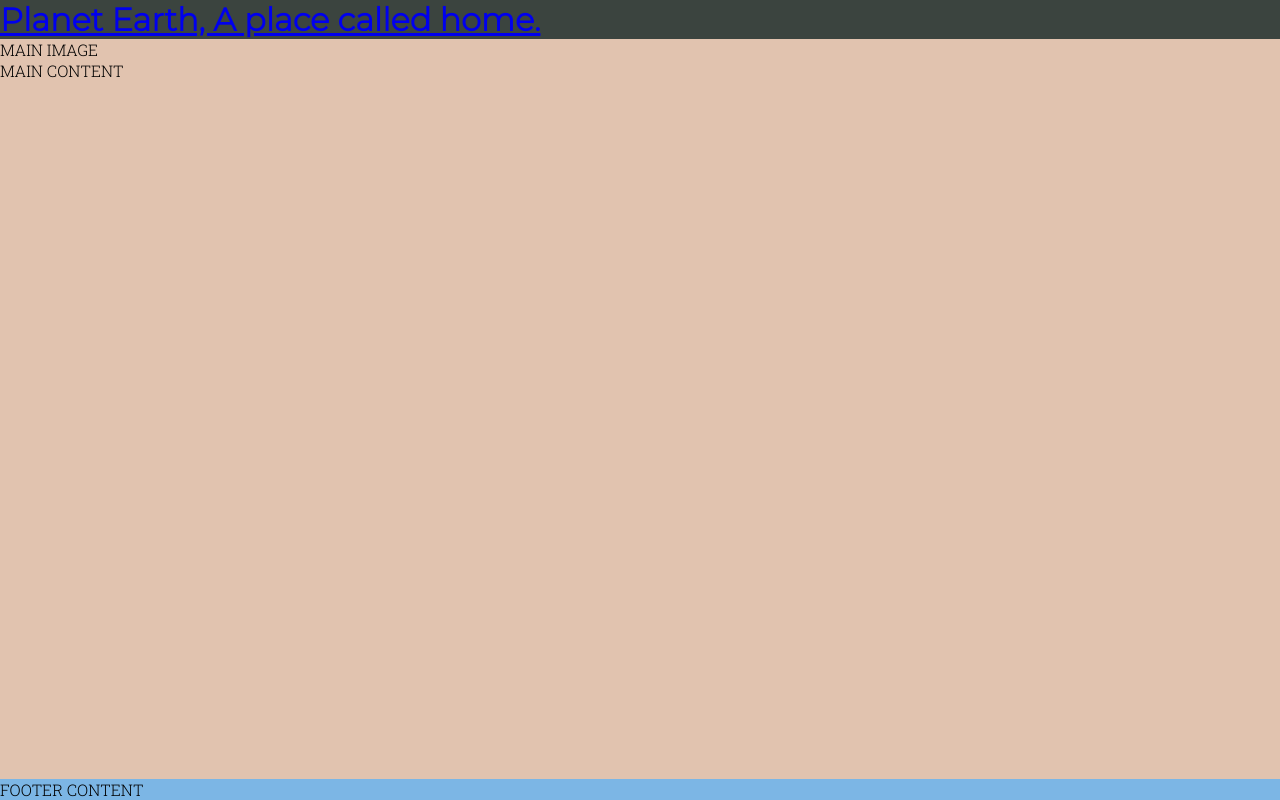
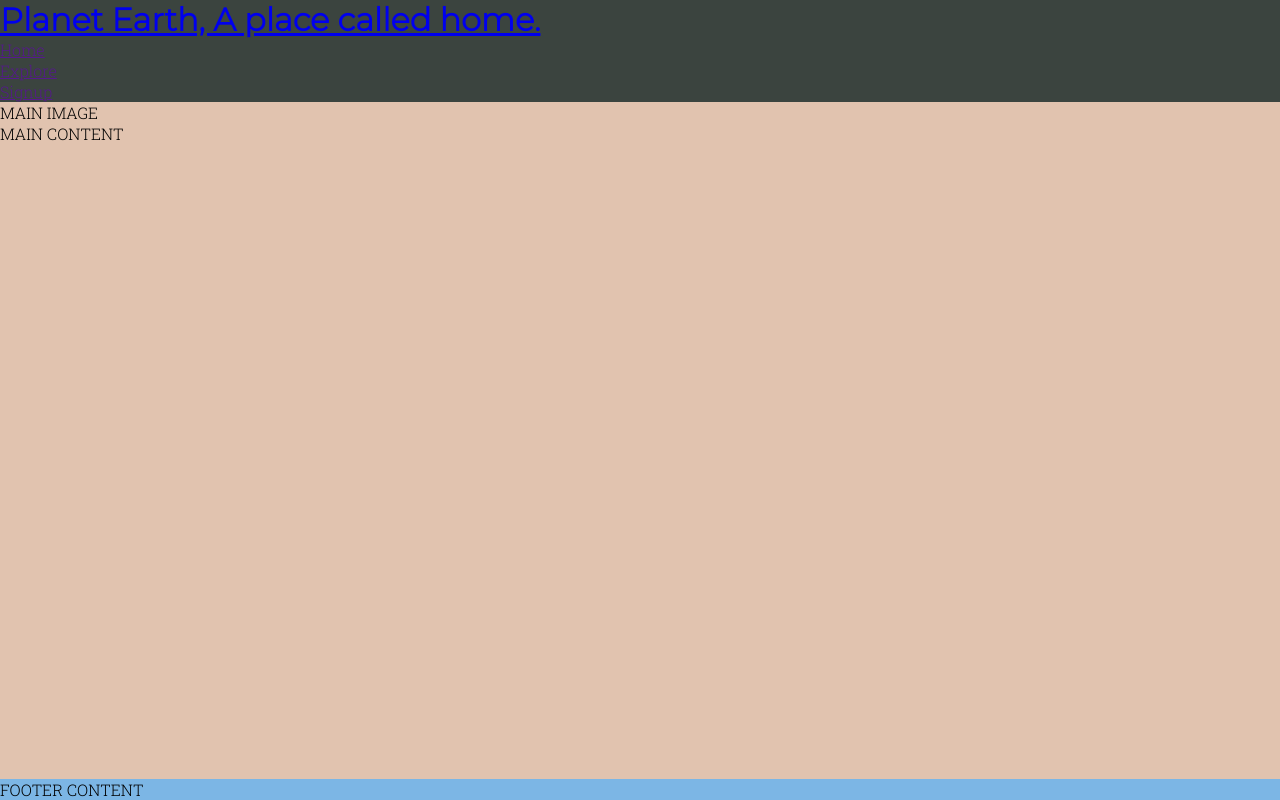
Before and after one commit to Milosson/MotherEarth, a plain HTML site: page index.html in a window 1280 px wide. Drawn offline with Linux system fonts and the light colour scheme.

Commit message:
Create nav section

```diff
--- a/index.html
+++ b/index.html
@@ -39,14 +39,22 @@
   <body>
     <!-- Header -->
     <header>
-        <a href="index.html"><h1 id="logo">Planet Earth, A place called home.</h1></a>
+      <a href="index.html"
+        ><h1 id="logo">Planet Earth, A place called home.</h1></a
+      >
+      <nav>
+        <ul>
+           <li><a href="">Home</a></li>
+            <li><a href="">Explore</a></li>
+            <li><a href="">Signup</a></li>
+        </ul>
+      </nav>
     </header>
     <section>MAIN IMAGE</section>
 
     <!-- Main content -->
 
-      <main>MAIN CONTENT</main>
-
+    <main>MAIN CONTENT</main>
 
     <!-- Links for Socials -->
     <footer>FOOTER CONTENT</footer>
```
